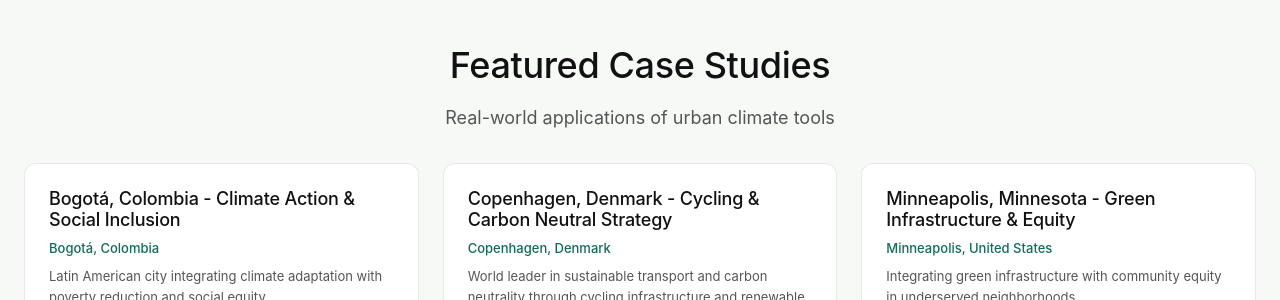
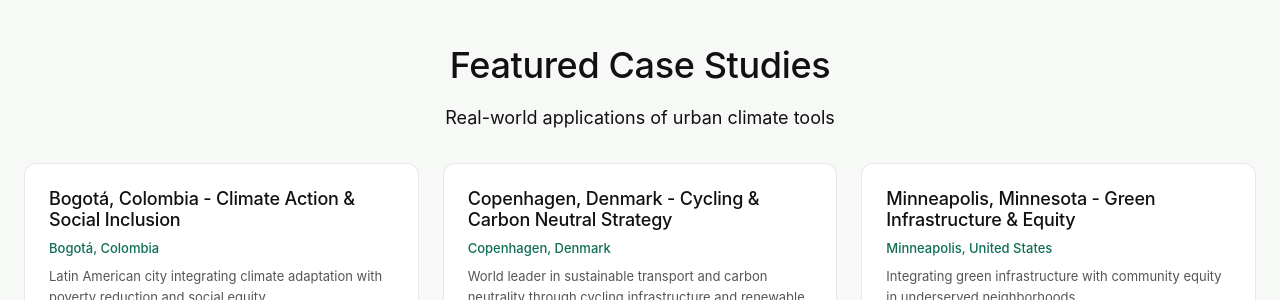
Before and after one commit to mk-ws-git/Urban-Climate-Tools, a Jekyll site: the page built from index.md, in a window 1280 px wide and 1400 px high, scrolled down 1366 px. Shown: the part 150-450 px from the top of the window. Built offline with Jekyll 4.4.1, drawn with Linux system fonts in a browser that asks for light colours.

Commit message:
Make lead/description text primary (black) across all pages

```diff
--- a/assets/css/components.css
+++ b/assets/css/components.css
@@ -52,7 +52,7 @@
 
 .section__description {
   font-size: var(--text-lg);
-  color: var(--color-text-secondary);
+  color: var(--color-text-primary);
   line-height: var(--leading-normal);
   max-width: 680px;
   margin: 0;
@@ -65,7 +65,7 @@
 
 .about-lead {
   font-size: var(--text-xl);
-  color: var(--color-text-secondary);
+  color: var(--color-text-primary);
   line-height: var(--leading-loose);
   max-width: 760px;
   margin: 0 0 var(--space-12);
@@ -1108,7 +1108,7 @@
 
 .case-studies__subtitle {
   font-size: var(--text-lg);
-  color: var(--color-text-secondary);
+  color: var(--color-text-primary);
   max-width: 600px;
   margin: 0 auto;
 }
```
